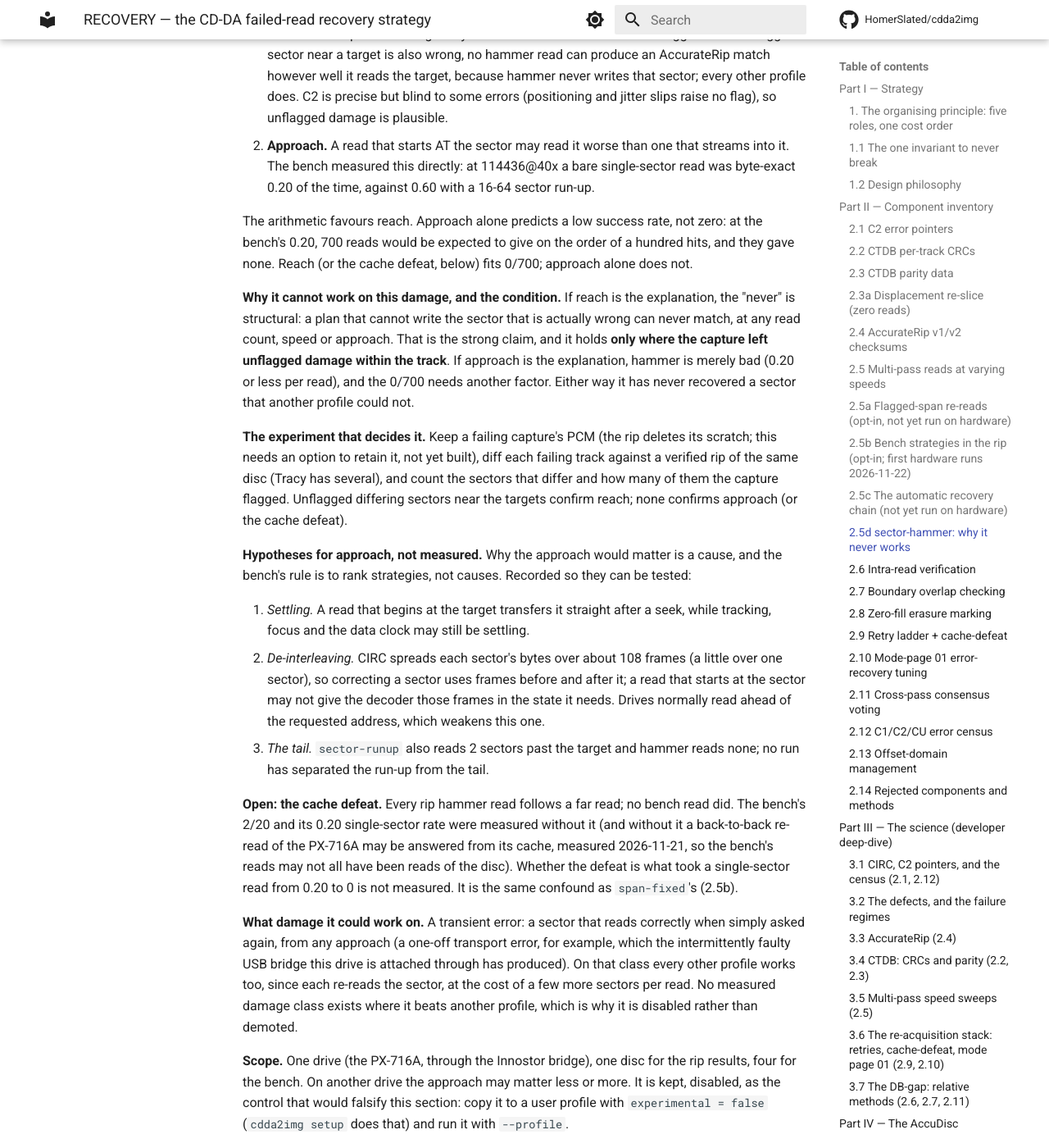
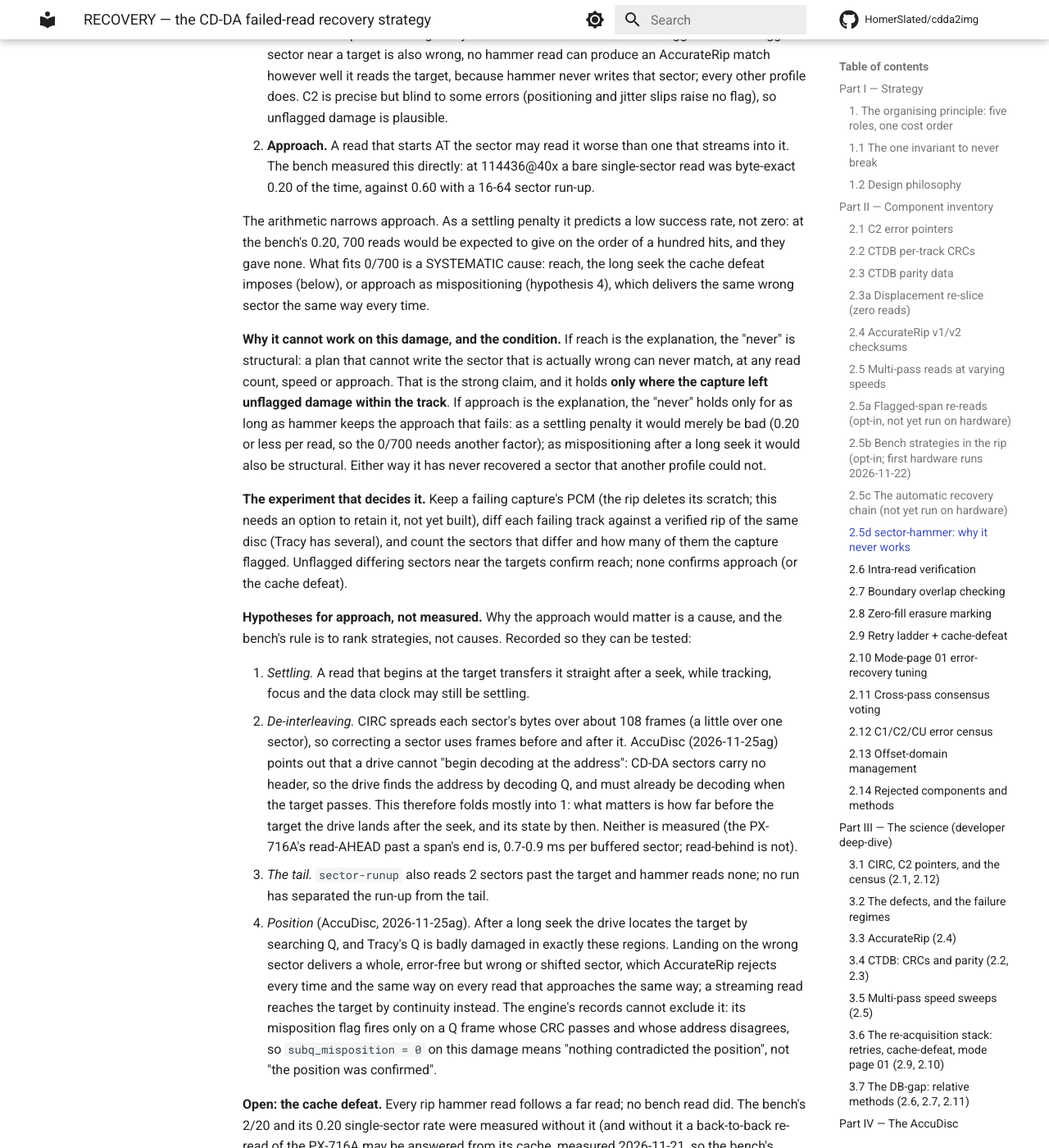
Before and after one commit to HomerSlated/cdda2img, an MkDocs documentation site: the page built from docs/reference/RECOVERY.md, in a window 1280 px wide and 1400 px high, scrolled down 14905 px. Shown: the whole window at 82% size. Built offline with MkDocs 1.6.1 and Material for MkDocs 9.7.7, drawn with Linux system fonts in a browser that asks for light colours; comment, search, counter and statistics services are not loaded; some of the changed text lies outside the part shown.

Commit message:
docs(recovery): sector-hammer 2.5d takes in AccuDisc 25ag
AccuDisc's answer to our read-ahead question (2026-11-25ag): the engine
sends the far read at lba - 5000 and one READ CD at the target; where the
drive lands before it is firmware and unmeasured; a CD-DA drive cannot
"begin decoding at the address" (no header: it finds the address by
decoding Q), which folds hypothesis 2 mostly into 1.

- Hypothesis 4, theirs: position. After a long seek the drive searches
  Tracy's damaged Q and may land on the wrong sector, delivering a clean
  wrong sector the same way every time; subq_misposition = 0 cannot rule
  it out (it fires only on a CRC-valid frame naming another address).
- For hammer the cache defeat is a seek-length variable (5000 sectors in
  the rip, about one revolution on the bench), so the confound and
  hypothesis 1 may be one variable; for span-fixed it may act the other
  way (bench cache echoes making 1/16 an undercount).
- The arithmetic now says what it supports: 0/700 needs a SYSTEMATIC
  cause (reach, the long seek, or mispositioning), not a settling
  penalty alone.

Co-Authored-By: Claude Opus 5.5 <noreply@anthropic.com>

```diff
--- a/docs/reference/RECOVERY.md
+++ b/docs/reference/RECOVERY.md
@@ -604,15 +604,19 @@ explanations fit that, and no run has separated them:
    into it. The bench measured this directly: at 114436@40x a bare single-sector read was
    byte-exact 0.20 of the time, against 0.60 with a 16-64 sector run-up.
 
-The arithmetic favours reach. Approach alone predicts a low success rate, not zero: at the
-bench's 0.20, 700 reads would be expected to give on the order of a hundred hits, and they
-gave none. Reach (or the cache defeat, below) fits 0/700; approach alone does not.
+The arithmetic narrows approach. As a settling penalty it predicts a low success rate, not
+zero: at the bench's 0.20, 700 reads would be expected to give on the order of a hundred
+hits, and they gave none. What fits 0/700 is a SYSTEMATIC cause: reach, the long seek the
+cache defeat imposes (below), or approach as mispositioning (hypothesis 4), which delivers
+the same wrong sector the same way every time.
 
 **Why it cannot work on this damage, and the condition.** If reach is the explanation, the
 "never" is structural: a plan that cannot write the sector that is actually wrong can never
 match, at any read count, speed or approach. That is the strong claim, and it holds **only
 where the capture left unflagged damage within the track**. If approach is the explanation,
-hammer is merely bad (0.20 or less per read), and the 0/700 needs another factor. Either
+the "never" holds only for as long as hammer keeps the approach that fails: as a settling
+penalty it would merely be bad (0.20 or less per read, so the 0/700 needs another factor);
+as mispositioning after a long seek it would also be structural. Either
 way it has never recovered a sector that another profile could not.
 
 **The experiment that decides it.** Keep a failing capture's PCM (the rip deletes its
@@ -627,18 +631,37 @@ bench's rule is to rank strategies, not causes. Recorded so they can be tested:
 1. *Settling.* A read that begins at the target transfers it straight after a seek, while
    tracking, focus and the data clock may still be settling.
 2. *De-interleaving.* CIRC spreads each sector's bytes over about 108 frames (a little over
-   one sector), so correcting a sector uses frames before and after it; a read that starts
-   at the sector may not give the decoder those frames in the state it needs. Drives
-   normally read ahead of the requested address, which weakens this one.
+   one sector), so correcting a sector uses frames before and after it. AccuDisc (2026-11-25ag)
+   points out that a drive cannot "begin decoding at the address": CD-DA sectors carry no
+   header, so the drive finds the address by decoding Q, and must already be decoding
+   when the target passes. This therefore folds mostly into 1: what matters is how far
+   before the target the drive lands after the seek, and its state by then. Neither is
+   measured (the PX-716A's read-AHEAD past a span's end is, 0.7-0.9 ms per buffered
+   sector; read-behind is not).
 3. *The tail.* `sector-runup` also reads 2 sectors past the target and hammer reads none;
    no run has separated the run-up from the tail.
+4. *Position* (AccuDisc, 2026-11-25ag). After a long seek the drive locates the target by
+   searching Q, and Tracy's Q is badly damaged in exactly these regions. Landing on the
+   wrong sector delivers a whole, error-free but wrong or shifted sector, which
+   AccurateRip rejects every time and the same way on every read that approaches the
+   same way; a streaming read reaches the target by continuity instead. The engine's
+   records cannot exclude it: its misposition flag fires only on a Q frame whose CRC
+   passes and whose address disagrees, so `subq_misposition = 0` on this damage means
+   "nothing contradicted the position", not "the position was confirmed".
 
 **Open: the cache defeat.** Every rip hammer read follows a far read; no bench read did. The
 bench's 2/20 and its 0.20 single-sector rate were measured without it (and without it a
 back-to-back re-read of the PX-716A may be answered from its cache, measured 2026-11-21, so
 the bench's reads may not all have been reads of the disc). Whether the defeat is what took
-a single-sector read from 0.20 to 0 is not measured. It is the same confound as
-`span-fixed`'s (2.5b).
+a single-sector read from 0.20 to 0 is not measured. **For hammer the defeat is a seek-length
+variable** (AccuDisc, 2026-11-25ag): in the rip every hammer read is a seek of about 5000
+sectors (67 s of audio) onto the target, where a bench re-read was a jump back of about one
+revolution, or a cache answer with no disc access. So for hammer this confound and
+hypothesis 1 may be one variable; `sector-runup` makes the same 5000-sector seek and
+succeeds, so a 32-sector run-up would be enough to absorb whatever the seek leaves
+unsettled. For `span-fixed` (2.5b) the defeat may act the other way: it makes each re-read
+an independent disc access, where some bench re-reads may have been cache echoes, which
+would make the bench's 1/16 an undercount. One confound, possibly two mechanisms.
 
 **What damage it could work on.** A transient error: a sector that reads correctly when
 simply asked again, from any approach (a one-off transport error, for example, which the
```
Also changed, not shown: other parts of docs/reference/RECOVERY.md (+1 -1 lines).
